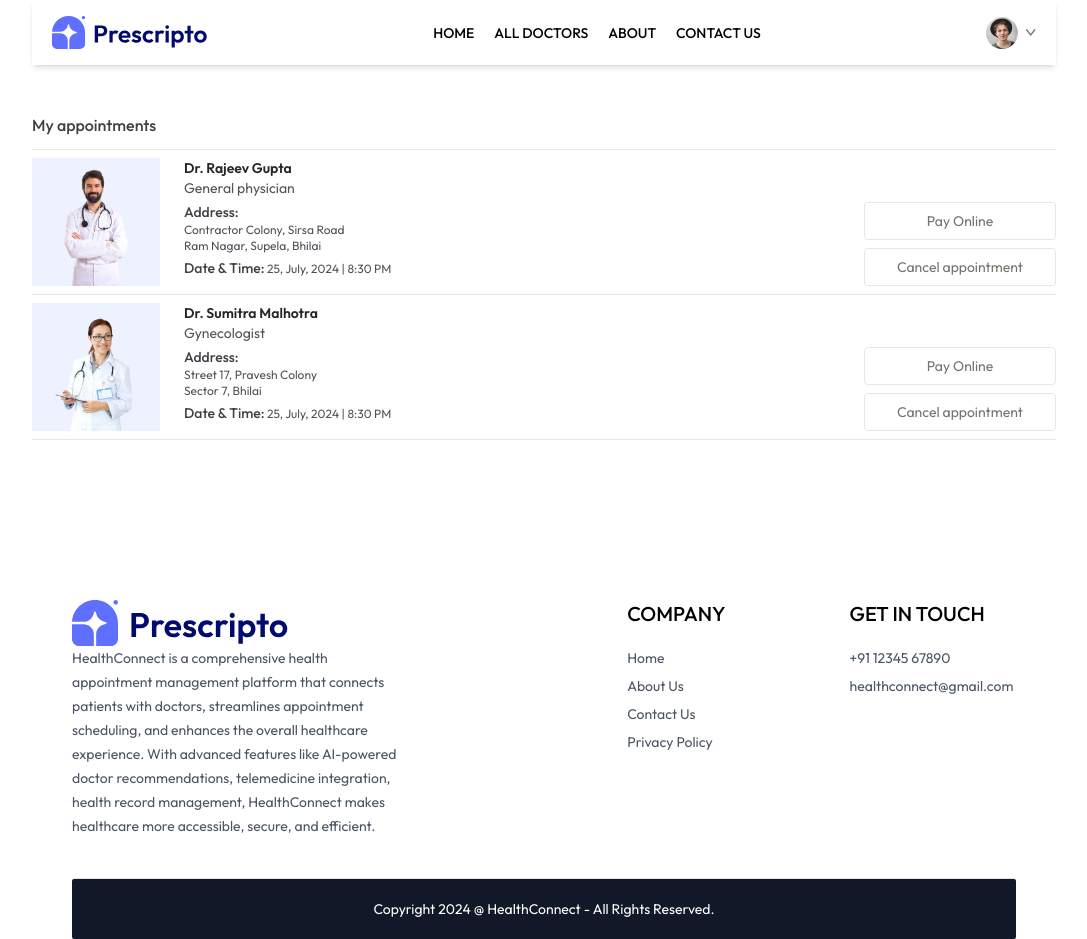
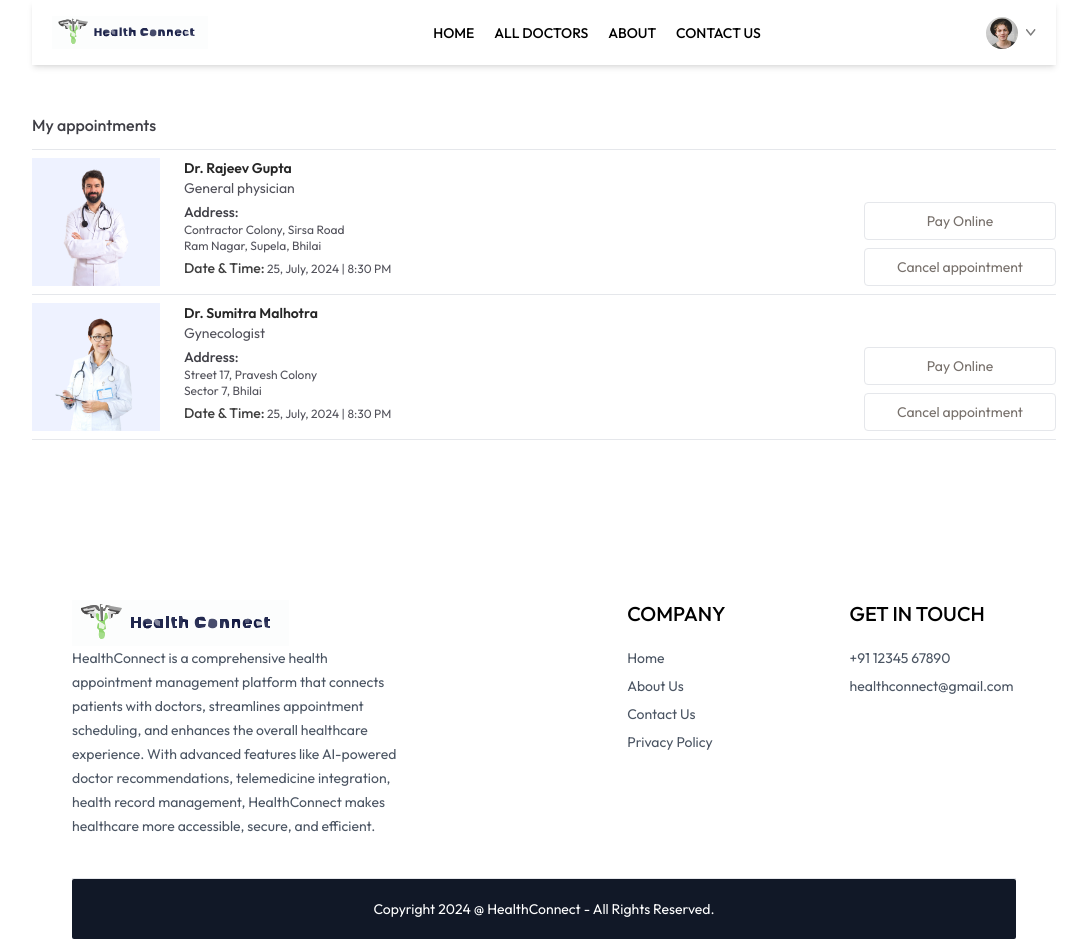
Before and after one commit to simhanik/IT-s-A-HACK-2024, a React (Vite) app in the folder Health-Connect/: page /appointments/1 in a window 1280 px wide. Shown: the whole page, without its empty margins (96-1183 px from the left). Built offline with nearby package versions, Linux system fonts and the light colour scheme.

Commit message:
somebackend

```diff
--- a/Health-Connect/src/assets/assets.js
+++ b/Health-Connect/src/assets/assets.js
@@ -36,6 +36,7 @@ import General_physician from './General_physician.svg'
 import Gynecologist from './Gynecologist.svg'
 import Neurologist from './Neurologist.svg'
 import Pediatricians from './Pediatricians.svg'
+import logo1 from './logo1.svg'
 
 
 export const assets = {
@@ -55,7 +56,8 @@ export const assets = {
     dropdown_icon,
     upload_icon,
     stripe_logo,
-    razorpay_logo
+    razorpay_logo,
+    logo1,
 }
 
 export const specialityData = [
--- a/Health-Connect/src/components/Footer.jsx
+++ b/Health-Connect/src/components/Footer.jsx
@@ -6,7 +6,7 @@ const Footer = () => {
     <div className='md:mx-10 rounded-md'>
       <div className='flex flex-col sm:grid grid-cols-[3fr_1fr_1fr] gap-14 my-10 mt-40 text-sm'>
         <div>
-          <img className='' src={assets.logo} alt="HealthConnect Logo" />
+          <img className='' src={assets.logo1} alt="HealthConnect Logo" />
           <p className='w-full md:w-2/3 text-gray-600 leading-6 tex'>
             HealthConnect is a comprehensive health appointment management platform that
             connects patients with doctors, streamlines appointment scheduling, and enhances
--- a/Health-Connect/src/components/Navbar.jsx
+++ b/Health-Connect/src/components/Navbar.jsx
@@ -11,7 +11,7 @@ const Navbar = () => {
 
   return (
     <div className='flex items-center justify-between text-sm py-4 mb-5 border-b-gray-400 shadow-md backdrop-blur-xl '>
-      <img onClick={() => navigate('/')} className='w-44 cursor-pointer pl-5' src={assets.logo} alt="" />
+      <img onClick={() => navigate('/')} className='w-44 cursor-pointer pl-5' src={assets.logo1} alt="" />
       <ul className='md:flex items-start gap-5 font-medium hidden'>
         <NavLink to='/' >
           <li className='py-1'>HOME</li>
```
Also changed, not shown: Health-Connect/src/assets/logo1.svg (added).
